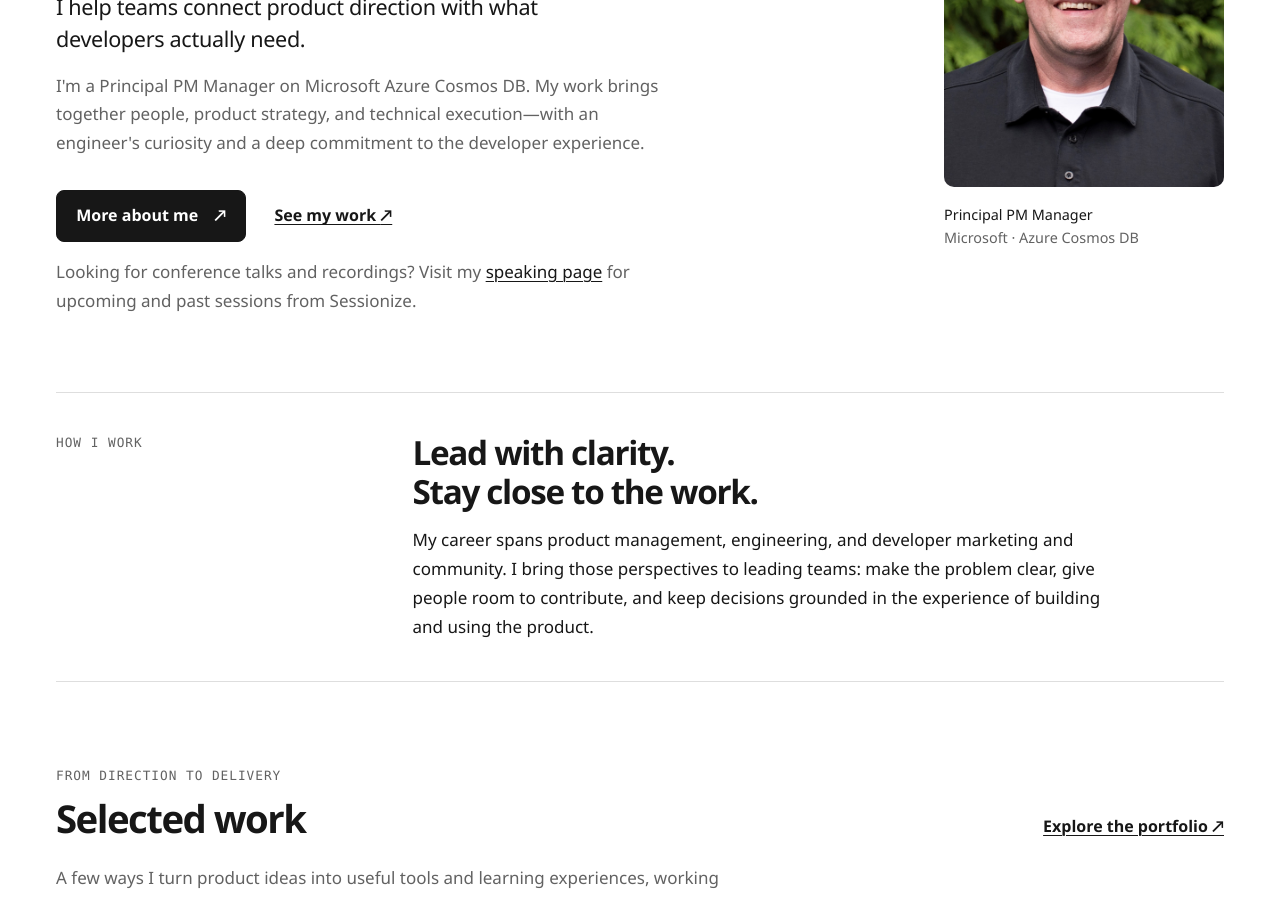
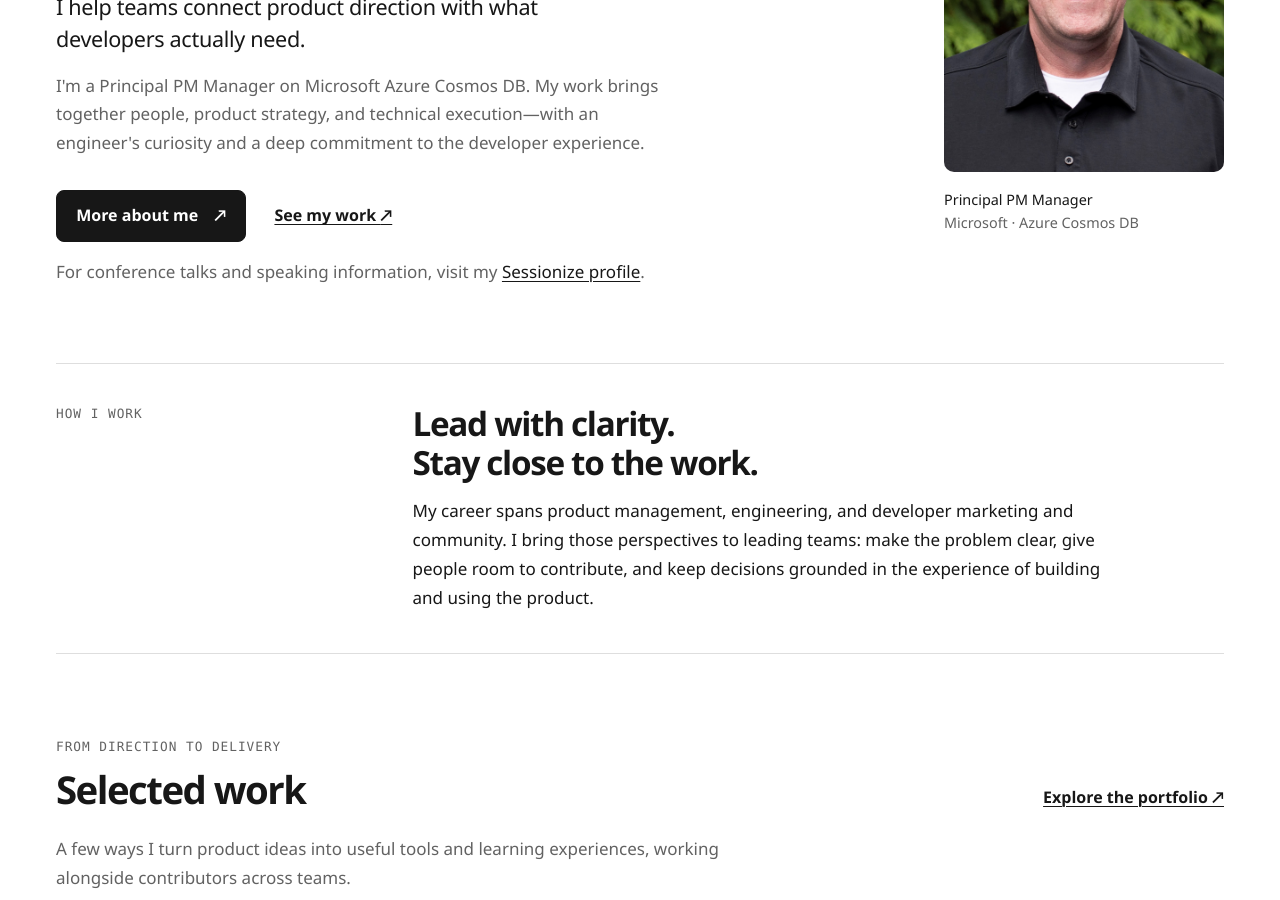
Before and after one commit to markjbrown/markjbrown.github.io, a Jekyll site: the page built from index.md, in a window 1280 px wide and 900 px high, scrolled down 428 px. Built offline with Jekyll 4.4.1, drawn with Linux system fonts in a browser that asks for light colours.

Commit message:
Replace Speaking page with direct Sessionize links
Co-authored-by: Copilot <223556219+Copilot@users.noreply.github.com>

```diff
--- a/_config.yml
+++ b/_config.yml
@@ -35,7 +35,6 @@ header_pages:
   - about.md
   - projects.md
   - blog.md
-  - speaking.md
 
 exclude:
   - README.md
--- a/_includes/header.html
+++ b/_includes/header.html
@@ -13,6 +13,10 @@
             <li><a href="{{ nav_page.url | relative_url }}"{% if page.url == nav_page.url %} aria-current="page"{% elsif nav_page.url == '/blog/' and page.layout == 'post' %} aria-current="location"{% endif %}>{{ nav_page.title | escape }}</a></li>
           {% endif %}
         {% endfor %}
+        {% assign speaking_link = site.profile_links | where: 'title', 'Speaking' | first %}
+        {% if speaking_link %}
+          <li><a href="{{ speaking_link.url | escape }}">{{ speaking_link.title | escape }}</a></li>
+        {% endif %}
       </ul>
     </nav>
   </div>
--- a/index.md
+++ b/index.md
@@ -15,10 +15,8 @@ image: /assets/img/mark-head.jpg
       <a class="button-link" href="{{ '/about/' | relative_url }}">More about me <span aria-hidden="true">↗</span></a>
       <a class="text-link" href="{{ '/projects/' | relative_url }}">See my work <span aria-hidden="true">↗</span></a>
     </div>
-    <p class="hero-detail">
-      Looking for conference talks and recordings? Visit my
-      <a href="{{ '/speaking/' | relative_url }}">speaking page</a> for upcoming and past sessions from Sessionize.
-    </p>
+    {% assign speaking_link = site.profile_links | where: 'title', 'Speaking' | first %}
+    <p class="hero-detail">For conference talks and speaking information, visit my <a href="{{ speaking_link.url | escape }}">Sessionize profile</a>.</p>
   </div>
   <figure class="hero-portrait">
     <img src="{{ '/assets/img/mark-head.jpg' | relative_url }}" alt="Mark Brown smiling outdoors" width="2000" height="1571" fetchpriority="high">
```
Also changed, not shown: speaking.md (deleted, +0 -88 lines), README.md.
